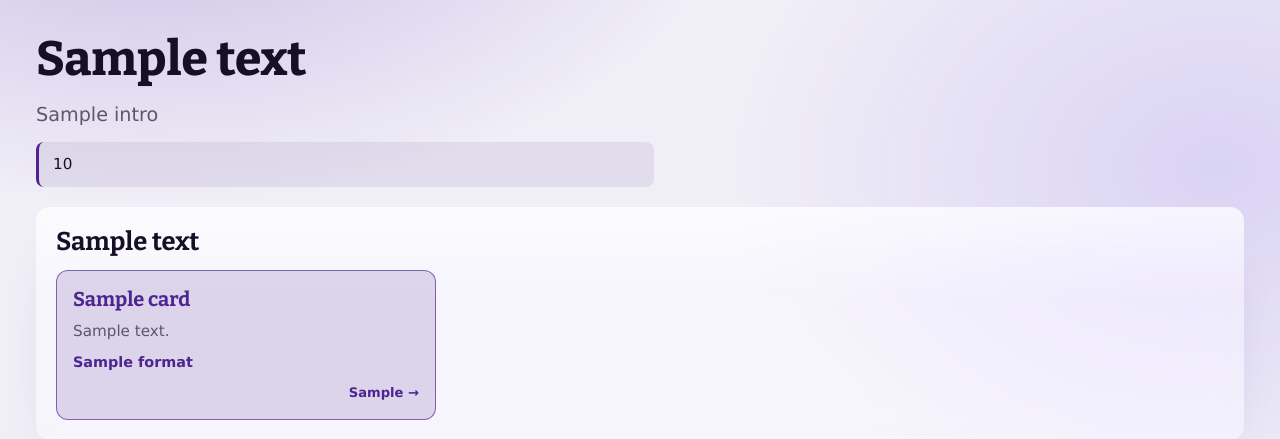
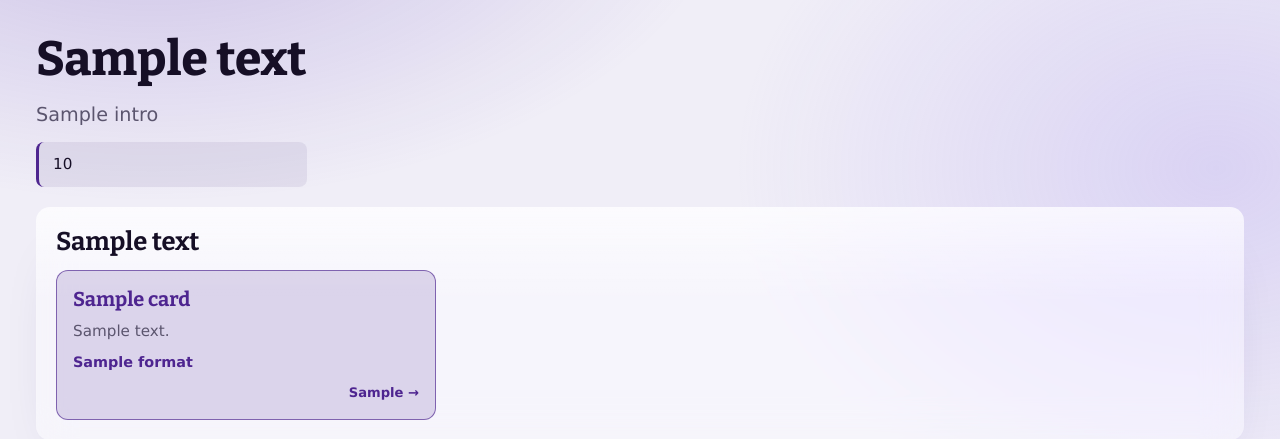
Before and after one commit to brasil-facil/brasil_facil, a Python web app: template site_src/templates/home.html in a window 1280 px wide. Shown: the part 72-511 px from the top of the page. Run offline with Jinja, Linux system fonts and the light colour scheme; the template is opened without the code that fills it: most values are stand-ins (such as "Sample title", 1, 10 or a date in 2020); some web fonts are replaced.

Commit message:
Aviso de "retrato incompleto" com a mesma largura do título e da introdução
Co-Authored-By: Claude Opus 5.5 <noreply@anthropic.com>

```diff
--- a/site_src/static/style.css
+++ b/site_src/static/style.css
@@ -952,8 +952,19 @@ th {
 }
 
 /* "This is not the whole picture yet": a soft purple note under the intro. */
+/* The hero is as wide as its title or intro, whichever is wider... */
+.home-hero,
+.section-hero > div {
+  width: fit-content;
+  max-width: 100%;
+}
+
+/* ...and the note fills exactly that width: "width: 0" keeps it from making
+   the hero wider, "min-width: 100%" stretches it to the hero's width. */
 .note-wip {
-  max-width: 64ch;
+  width: 0;
+  min-width: 100%;
+  box-sizing: border-box;
   margin: 12px 0 0;
   padding: 10px 14px;
   border-left: 3px solid var(--accent);
```
